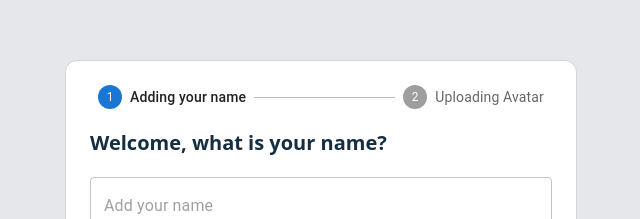
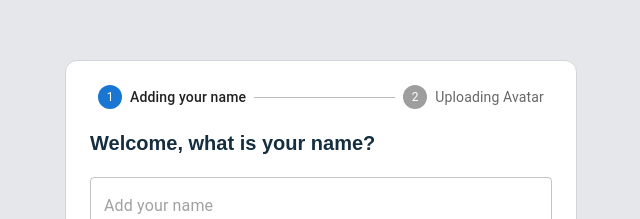
Before and after one commit to Co-Lab-You-Belong-in-Tech/Goalify, a React (Vite) app: page / in a window 1280 px wide. Shown: the part 205-424 px from the top of the page, without its empty margins (319-959 px from the left). Built offline with nearby package versions, Linux system fonts and the light colour scheme.

Commit message:
add poppins

```diff
--- a/src/components/stepper/AddNameStep.jsx
+++ b/src/components/stepper/AddNameStep.jsx
@@ -5,7 +5,7 @@ import * as React from "react";
 function AddNameStep({setUser}) {
     return (<div>
             <div className={"flex my-5 items-center"}>
-                <p className={"font-bold text-xl text-[#152e40]"}>
+                <p className={"font-bold text-xl text-[#152e40] font-poppins"}>
                    Welcome, what is your name?
                 </p>
             </div>
```
